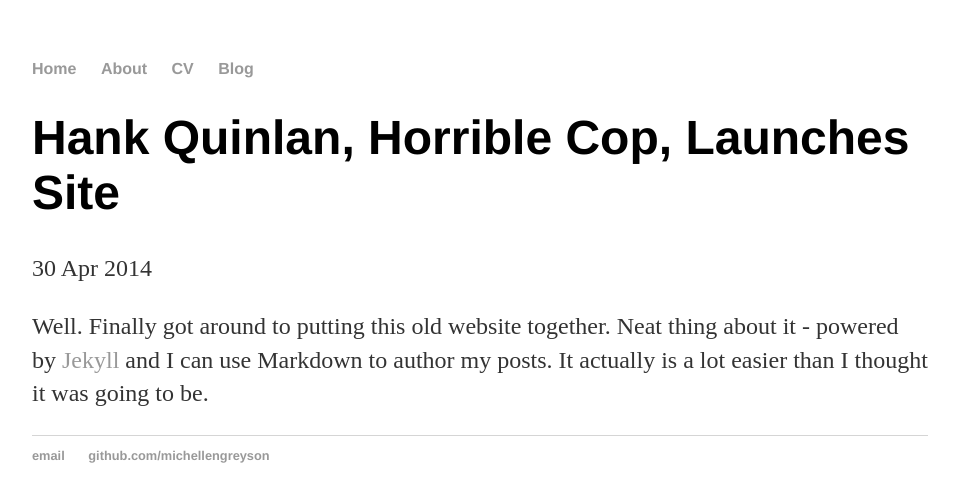
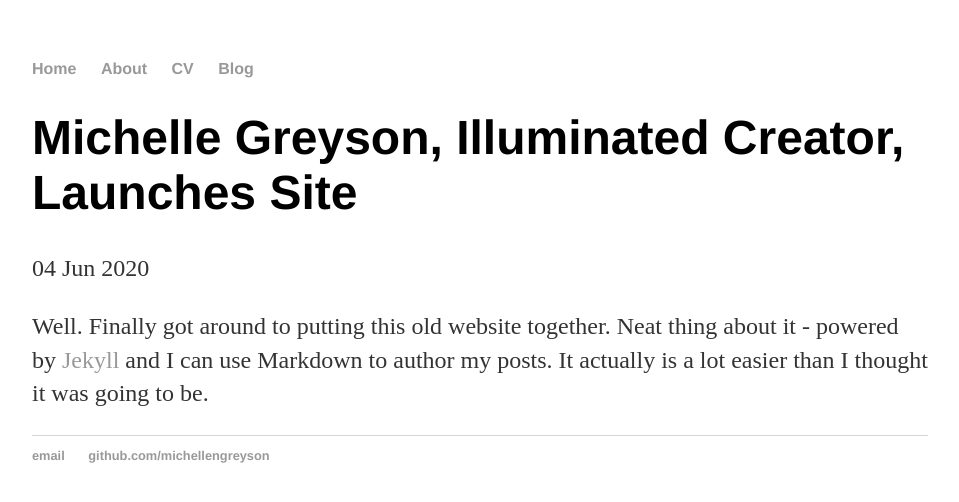
Before and after one commit to michellengreyson/michellengreyson.github.io, a Jekyll site: the page built from _posts/2020-06-04-michelle-greyson-site-launched.md, in a window 1280 px wide. Shown: the top 502 px of the page, without its empty margins (160-1119 px from the left). Built offline with Jekyll 4.4.1, drawn with Linux system fonts in a browser that asks for light colours.

Commit message:
Name update

```diff
--- a/_posts/2014-04-30-hank-quinlan-site-launched.md
+++ b/_posts/2020-06-04-michelle-greyson-site-launched.md
@@ -1,7 +1,7 @@
 ---
 layout: post
-title: "Hank Quinlan, Horrible Cop, Launches Site"
-date: 2014-04-30
+title: "Michelle Greyson, Illuminated Creator, Launches Site"
+date: 2020-06-04
 ---
 
 Well. Finally got around to putting this old website together. Neat thing about it - powered by [Jekyll](http://jekyllrb.com) and I can use Markdown to author my posts. It actually is a lot easier than I thought it was going to be.
```
